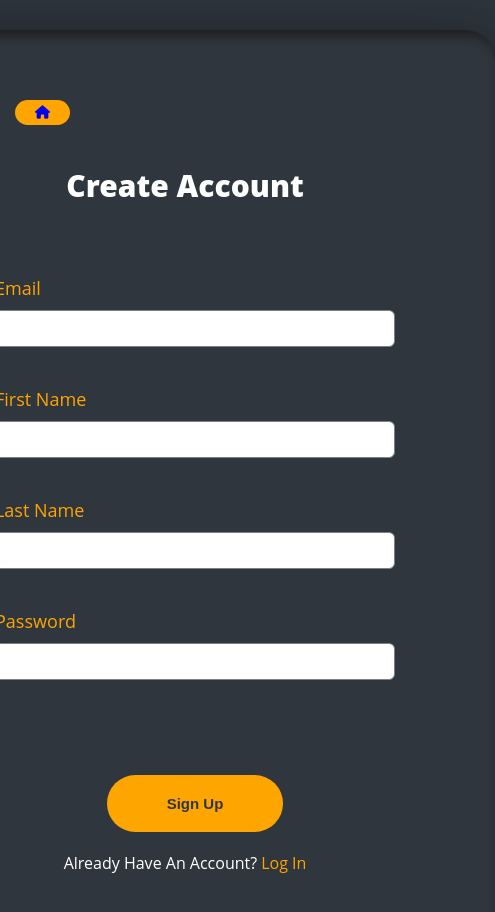
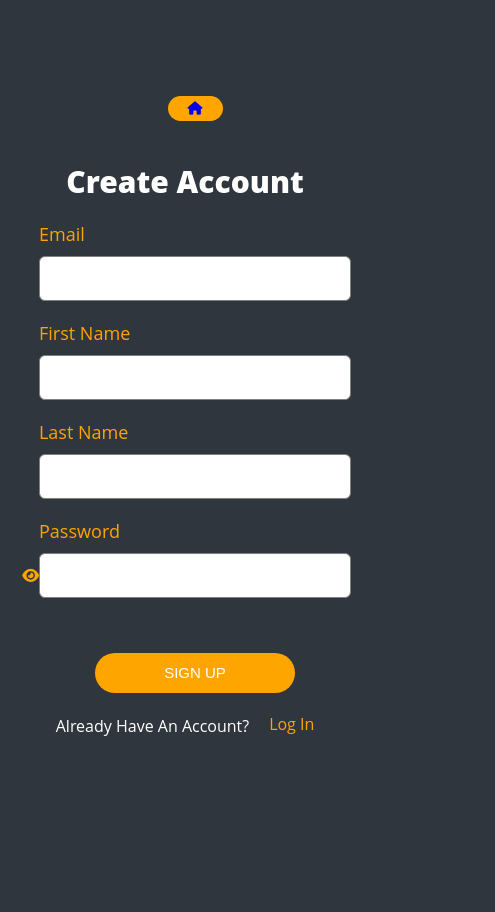
Before and after one commit to soffiyahabass1/to-do-app, a website built with Parcel: page sign-up/sign-up.html in a window 390 px wide. Shown: the whole page, 495 px wide, since content can reach past the window. After the commit the page ends 844 px from the top, so only its background shows below. Built offline with nearby package versions, Linux system fonts and the light colour scheme.

Commit message:
feat: login and signup page made responsive

```diff
--- a/login/login.css
+++ b/login/login.css
@@ -13,27 +13,35 @@ body {
   align-items: center;
   min-height: 100vh;
   background: #2f363e;
-  padding: 30px;
+  /* padding: 30px; */
+}
+.main-container {
+  width: 80%;
+  margin: auto;
+  display: flex;
+  align-items: center;
+  justify-content: center;
 }
 .container {
   position: relative;
   width: 600px;
-  height: 550px;
+  /* height: 550px; */
   border-radius: 30px;
   background: #2f363e;
-  padding: 30px 50px;
+  padding: 30px 0;
   box-shadow: 25px 25px 75px rgba(0, 0, 0, 0.25),
     10px 10px 70px rgba(0, 0, 0, 0.25), inset 5px 5px 10px rgba(0, 0, 0, 0.5),
     inset 5px 5px 10px rgba(255, 255, 255, 0.2),
     inset 5px 5px 10px rgba(0, 0, 0, 0.75);
 }
+
 h1 {
   width: 100%;
   font-size: 3rem;
   font-weight: 900;
   color: #fff;
   text-transform: capitalize;
-  margin-bottom: 2rem;
+  /* margin-bottom: 2rem; */
   padding-right: 20px;
   text-align: center;
   margin-top: 3rem;
@@ -54,9 +62,25 @@ p {
 }
 
 .app__header {
-  margin: 2rem 5rem;
-  padding: 1rem;
+  /* margin: 2rem 5rem;
+  padding: 1rem; */
+  width: 60%;
+  margin: auto;
+  display: flex;
+  flex-direction: column;
+  align-items: center;
+  justify-content: space-between;
+
+  & > h1 {
+    transition: all 0.5s ease-in-out;
+    cursor: default;
+    &:hover {
+      color: orange;
+      transform: skew(2deg);
+    }
+  }
 }
+
 .close-modal {
   margin: 1rem;
   padding: 5px 20px;
@@ -69,10 +93,21 @@ p {
   background-color: #fff;
   color: orange;
 }
-
+.form__container {
+  width: 100%;
+}
 form {
-  width: 300px;
-  margin-left: 20px;
+  width: 100%;
+  margin: 0 auto;
+  display: flex;
+  flex-direction: column;
+  align-items: center;
+  justify-content: space-between;
+  /* width: 300px;
+  margin-left: 20px; */
+  & div {
+    width: 100%;
+  }
 }
 form label {
   display: flex;
@@ -84,25 +119,27 @@ form label {
 }
 form input {
   width: 100%;
-  padding: 7px;
+  padding: 10px;
   border: none;
   border: 1px solid grey;
   border-radius: 6px;
   outline: none;
+  font-size: 2rem;
 }
 .submit {
   width: 200px;
   height: 40px;
-  margin: 4rem;
+  margin: 2rem 4rem;
   border: none;
   background-color: orange;
-  color: #a1adbb;
+  color: white;
   font-size: 1.5rem;
   border-radius: 50px;
   cursor: pointer;
-  text-transform: capitalize;
+  text-transform: uppercase;
   text-decoration: none;
   font-weight: 500;
+  transition: all 0.2s ease-in-out;
 }
 .submit a {
   text-decoration: none;
@@ -144,6 +181,70 @@ form input {
     transform: translateY(-50%);
   }
 }
+.signup-invite {
+  display: flex;
+  align-items: center;
+  justify-content: center;
+  gap: 2rem;
+
+  & a {
+    transition: all 0.5s ease-in-out;
+    border-bottom: 2px solid transparent;
+    padding-bottom: 0.2rem;
+    &:hover {
+      color: white;
+      border-bottom: 2px solid orange;
+    }
+  }
+}
+@media only screen and (max-width: 375px) {
+  .login-invite {
+    flex-direction: column;
+  }
+  .submit {
+    width: 80%;
+    /* padding: 0 5px; */
+  }
+}
+@media only screen and (max-width: 600px) {
+  .main-container {
+    width: 100%;
+  }
+  .container {
+    width: 100%;
+    height: 100%;
+    /* position: relative;
+    border-radius: 30px;
+    background: #2f363e;
+    padding: 30px 50px; */
+    box-shadow: none;
+  }
+  .app__header {
+    /* margin: 2rem 5rem;
+  padding: 1rem; */
+    width: 100%;
+    margin: 0 auto;
+  }
+}
+@media only screen and (max-width: 800px) {
+  .container {
+    width: 80%;
+    height: 100%;
+    margin: 0 auto;
+    /* position: relative;
+    border-radius: 30px;
+    background: #2f363e;
+    padding: 30px 50px; */
+    box-shadow: none;
+  }
+  .app__header {
+    /* margin: 2rem 5rem;
+  padding: 1rem; */
+    width: 100%;
+    margin: 0 auto;
+  }
+}
+
 /* JS controlled Styles */
 .hidden {
   opacity: 0;
--- a/script.js
+++ b/script.js
@@ -1,4 +1,7 @@
 //! UPDATE UI ON DATA Change
+
+import { env } from "node:process";
+
 export function renderTasks({ tasks, id }) {
   // console.log(tasks, id, "is the tab data");
   if (!id) return;
@@ -47,9 +50,10 @@ export function router(path) {
   if (!path) return;
 
   const base_path =
-    process.env.NODE_ENV === "production"
-      ? process.env.BASE_URL
+    env.NODE_ENV === "production"
+      ? env.BASE_URL
       : "http://localhost:3000/";
+      console.log(base_path);
   // Specify the URL of the success page
   // const successPageURL = "/success";
   // const new_path = `${base_path}${path}`;
--- a/sign-up/sign-up.css
+++ b/sign-up/sign-up.css
@@ -13,7 +13,14 @@ body {
   align-items: center;
   min-height: 100vh;
   background: #2f363e;
-  padding: 30px;
+  /* padding: 30px; */
+}
+.main-container {
+  width: 80%;
+  margin: auto;
+  display: flex;
+  align-items: center;
+  justify-content: center;
 }
 .container {
   position: relative;
@@ -21,7 +28,7 @@ body {
   /* height: 700px; */
   border-radius: 30px;
   background: #2f363e;
-  padding: 30px 50px;
+  padding: 50px;
   box-shadow: 25px 25px 75px rgba(0, 0, 0, 0.25),
     10px 10px 70px rgba(0, 0, 0, 0.25), inset 5px 5px 10px rgba(0, 0, 0, 0.5),
     inset 5px 5px 10px rgba(255, 255, 255, 0.2),
@@ -53,9 +60,25 @@ p {
   text-decoration: none;
 }
 .app__header {
-  margin: 2rem 5rem;
-  padding: 1rem;
+  /* margin: 2rem 5rem;
+  padding: 1rem; */
+  width: 60%;
+  margin: auto;
+  display: flex;
+  flex-direction: column;
+  align-items: center;
+  justify-content: space-between;
+
+  & > h1 {
+    transition: all 0.5s ease-in-out;
+    cursor: default;
+    &:hover {
+      color: orange;
+      transform: skew(2deg);
+    }
+  }
 }
+
 .close-modal {
   margin: 1rem;
   padding: 5px 20px;
@@ -64,15 +87,21 @@ p {
   color: #2f363e;
   border-radius: 30px;
 }
+.form__container {
+  width: 100%;
+}
 form {
-  /* width: 300px; */
-  width: 80%;
-  /* margin-left: 20px; */
+  width: 100%;
   margin: 0 auto;
   display: flex;
   flex-direction: column;
-  gap: 2rem;
-  padding: 2rem 0;
+  align-items: center;
+  justify-content: space-between;
+  /* width: 300px;
+  margin-left: 20px; */
+  & div {
+    width: 100%;
+  }
 }
 form label {
   display: flex;
@@ -89,26 +118,25 @@ form input {
   border: 1px solid grey;
   border-radius: 6px;
   outline: none;
+  font-size: 2rem;
 }
 form > div {
   display: grid;
   grid-template-rows: max-content 1fr;
 }
 .submit {
-  /* width: 200px; */
-  /* height: 40px; */
-  /* margin: 4rem; */
-  align-self: center;
-  padding: 2rem 6rem;
-  font-weight: 700;
-  text-transform: capitalize;
-  margin: 2rem 0 auto;
+  width: 200px;
+  height: 40px;
+  margin: 2rem 4rem;
   border: none;
   background-color: orange;
-  color: #2f363e;
+  color: white;
   font-size: 1.5rem;
   border-radius: 50px;
   cursor: pointer;
+  text-transform: uppercase;
+  text-decoration: none;
+  font-weight: 500;
   transition: all 0.2s ease-in-out;
 }
 .submit:hover {
@@ -152,3 +180,67 @@ form > div {
     transform: translateY(-50%);
   }
 }
+.login-invite {
+  display: flex;
+  align-items: center;
+  justify-content: center;
+  gap: 2rem;
+
+  & a {
+    transition: all 0.5s ease-in-out;
+    border-bottom: 2px solid transparent;
+    padding-bottom: 0.2rem;
+    &:hover {
+      color: white;
+      border-bottom: 2px solid orange;
+    }
+  }
+}
+@media only screen and (max-width: 375px) {
+  .login-invite {
+    flex-direction: column;
+  }
+  .submit {
+    width: 80%;
+    /* padding: 0 5px; */
+  }
+}
+@media only screen and (max-width: 600px) {
+  .main-container {
+    width: 100%;
+  }
+  .container {
+    width: 100%;
+    height: 100%;
+    /* position: relative;
+    border-radius: 30px;
+    background: #2f363e;
+    padding: 30px 50px; */
+    box-shadow: none;
+  }
+  .app__header {
+    /* margin: 2rem 5rem;
+  padding: 1rem; */
+    width: 100%;
+    margin: 0 auto;
+  }
+}
+@media only screen and (max-width: 800px) {
+  .container {
+    width: 80%;
+    height: 100%;
+    margin: 0 auto;
+    padding: 0;
+    /* position: relative;
+    border-radius: 30px;
+    background: #2f363e;
+    padding: 30px 50px; */
+    box-shadow: none;
+  }
+  .app__header {
+    /* margin: 2rem 5rem;
+  padding: 1rem; */
+    width: 100%;
+    margin: 0 auto;
+  }
+}
--- a/sign-up/sign-up.html
+++ b/sign-up/sign-up.html
@@ -12,7 +12,7 @@
     <link rel="stylesheet" href="sign-up.css" />
   </head>
   <body>
-    <main class="div">
+    <main class="main-container">
       <div class="container">
         <header class="app__header">
           <button id="close-signup" class="close-modal">
@@ -21,8 +21,8 @@
           <h1>Create Account</h1>
         </header>
 
-        <div class=" " id="signup">
-          <form id="signUpForm" data-parsley-validate>
+        <div class="form__container" id="signup">
+          <form id="signUpForm">
             <div class="">
               <label for="email">Email</label>
               <input
@@ -75,8 +75,8 @@
               Sign up
               <!-- <a href="../todo/todo.html">Sign up</a> -->
             </button>
-            <p>
-              Already have an account?
+            <p class="login-invite">
+              <span>Already have an account?</span>
               <a href="../login/login.html" class="a"> Log in</a>
             </p>
           </form>
--- a/style.css
+++ b/style.css
@@ -35,7 +35,7 @@ p {
 .app__container {
   position: relative;
   /* width: 70%; */
-  min-width: 300px;
+  /* min-width: 300px; */
   min-height: 100%;
   margin: auto;
   /* background-image: url(./image/todo..jpeg); */
```
Also changed, not shown: login/login.html (+4 -4 lines), package.json (+6 -1 lines), 1 other file.
